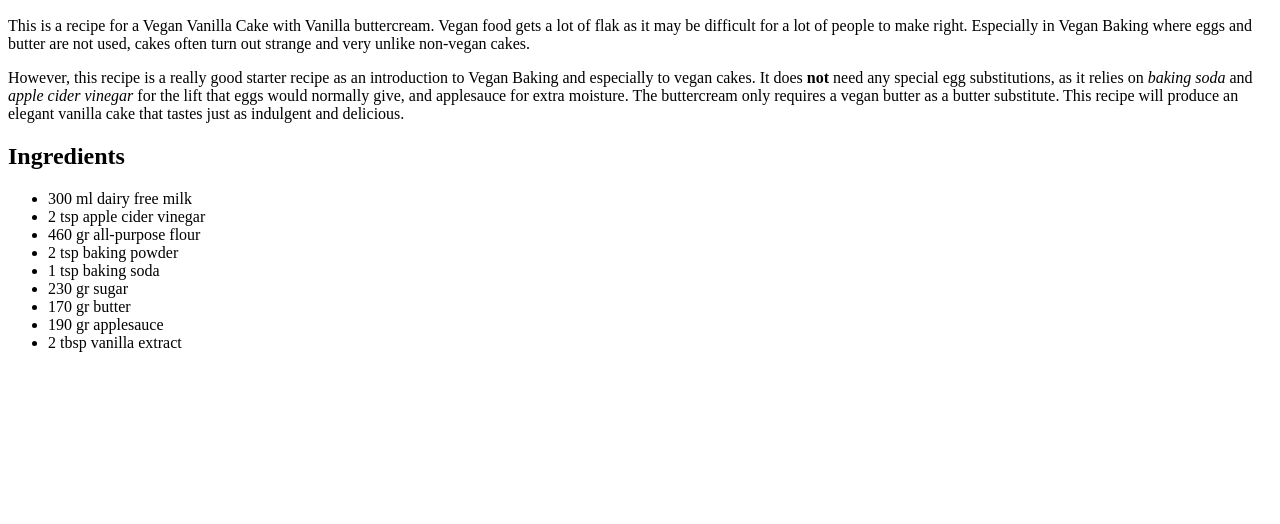
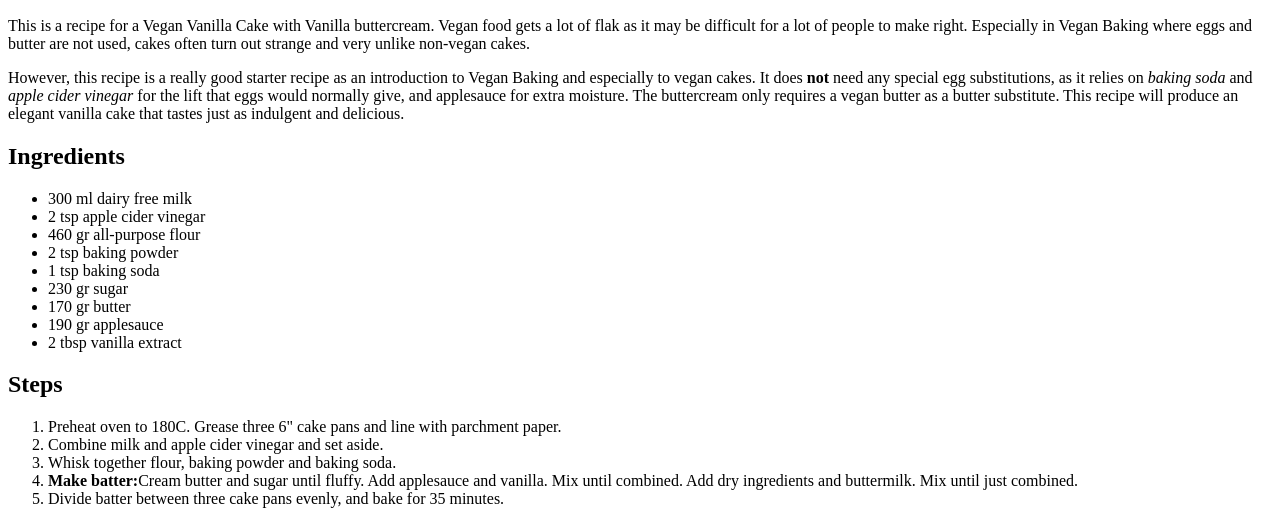
Before and after one commit to Evenish/odin-recipes, a plain HTML site: page recipes/vegan-cake.html in a window 1280 px wide. Shown: the part 434-958 px from the top of the page. Before the commit the page ends 802 px from the top, so only its background shows below. Drawn offline with Linux system fonts and the light colour scheme.

Commit message:
Add steps for Vegan Cake recipe

```diff
--- a/recipes/vegan-cake.html
+++ b/recipes/vegan-cake.html
@@ -27,5 +27,14 @@
             <li>2 tbsp vanilla extract</li>
         </ul>
 
+        <h2>Steps</h2>
+        <ol>
+            <li>Preheat oven to 180C. Grease three 6" cake pans and line with parchment paper.</li>
+            <li>Combine milk and apple cider vinegar and set aside.</li>
+            <li>Whisk together flour, baking powder and baking soda.</li>
+            <li><strong>Make batter:</strong>Cream butter and sugar until fluffy. Add applesauce and vanilla. Mix until combined. Add dry ingredients and buttermilk. Mix until just combined.</li>
+            <li>Divide batter between three cake pans evenly, and bake for 35 minutes.</li>
+        </ol>
+
     </body>
 </html>
```
